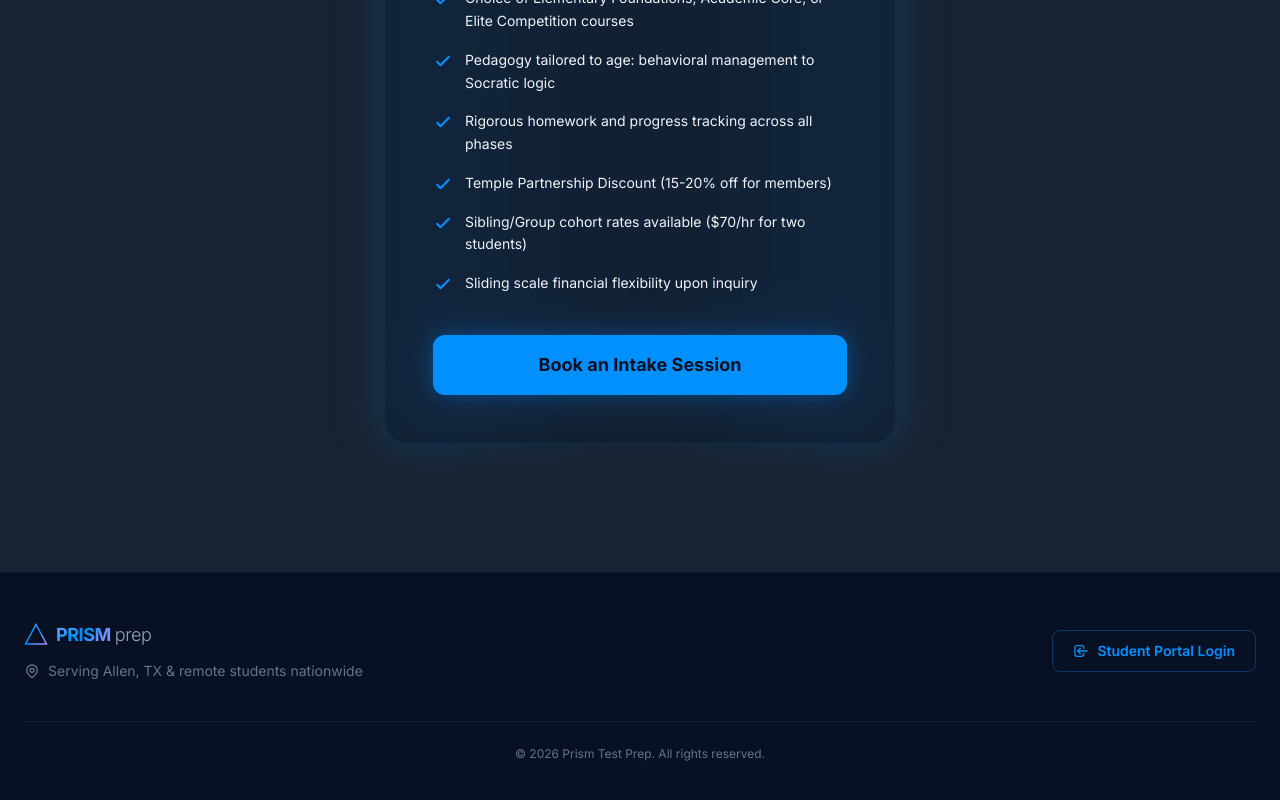
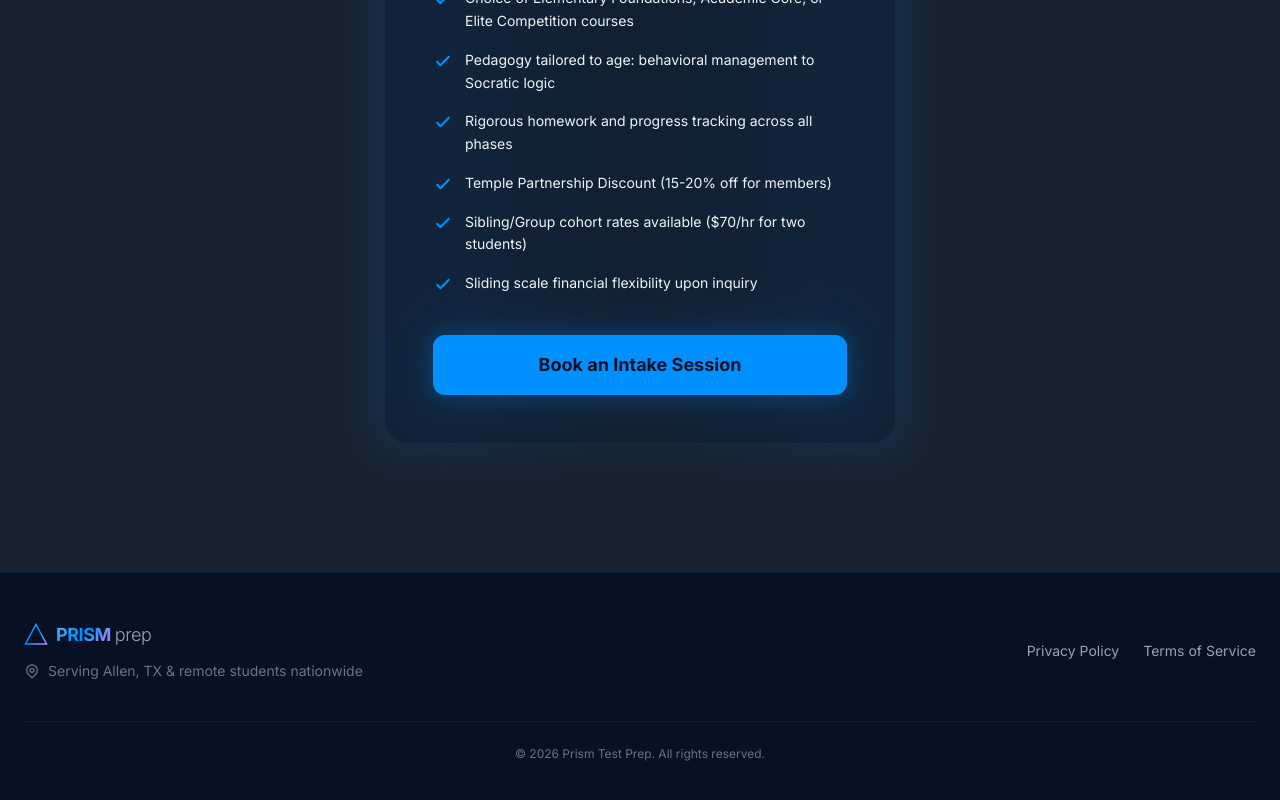
Before and after one commit to The-MathKing/prism-test-prep, a React (Vite) app: page / in a window 1280 px wide. Shown: the part 3921-4721 px from the top of the page. Built offline with nearby package versions, Linux system fonts and the light colour scheme.

Commit message:
feat: add privacy policy and terms of service, remove student portal login

```diff
--- /dev/null
+++ b/public/privacy-policy.html
@@ -0,0 +1,43 @@
+<!doctype html>
+<html lang="en">
+  <head>
+    <meta charset="UTF-8" />
+    <meta name="viewport" content="width=device-width, initial-scale=1.0" />
+    <title>Privacy Policy - Prism Test Prep</title>
+    <style>
+      body {
+        font-family: system-ui, -apple-system, sans-serif;
+        line-height: 1.6;
+        color: #f0f4f8;
+        background-color: #0c1421;
+        max-width: 800px;
+        margin: 0 auto;
+        padding: 2rem;
+      }
+      a { color: #0092fe; }
+      h1, h2 { color: #ffffff; }
+      .back { margin-bottom: 2rem; display: inline-block; }
+    </style>
+  </head>
+  <body>
+    <a href="/" class="back">← Back to Home</a>
+
+    <h1>Privacy Policy</h1>
+    <p>Last updated: August 2026</p>
+
+    <h2>1. Information We Collect</h2>
+    <p>When you fill out our intake form, we collect the following personal information: parent/guardian name, email address, phone number, student name, and grade level. We also collect any additional information you choose to provide regarding your child's academic goals or struggles.</p>
+
+    <h2>2. How We Use Your Information</h2>
+    <p>We use the information we collect to communicate with you regarding our tutoring services, schedule sessions, determine appropriate academic placement for your child, and process payments or discounts.</p>
+
+    <h2>3. Information Sharing</h2>
+    <p>We do not sell, rent, or trade your personal information to third parties. We only share information with our trusted partners (such as the Radha Krishna Temple of Dallas community) strictly for the purpose of validating community discounts, if applicable.</p>
+
+    <h2>4. Data Security</h2>
+    <p>We implement reasonable security measures to protect your personal information from unauthorized access, alteration, or disclosure.</p>
+
+    <h2>5. Contact Us</h2>
+    <p>If you have any questions about this Privacy Policy, please contact us through the intake form or directly via the contact information provided during your intake session.</p>
+  </body>
+</html>
--- /dev/null
+++ b/public/terms-of-service.html
@@ -0,0 +1,43 @@
+<!doctype html>
+<html lang="en">
+  <head>
+    <meta charset="UTF-8" />
+    <meta name="viewport" content="width=device-width, initial-scale=1.0" />
+    <title>Terms of Service - Prism Test Prep</title>
+    <style>
+      body {
+        font-family: system-ui, -apple-system, sans-serif;
+        line-height: 1.6;
+        color: #f0f4f8;
+        background-color: #0c1421;
+        max-width: 800px;
+        margin: 0 auto;
+        padding: 2rem;
+      }
+      a { color: #0092fe; }
+      h1, h2 { color: #ffffff; }
+      .back { margin-bottom: 2rem; display: inline-block; }
+    </style>
+  </head>
+  <body>
+    <a href="/" class="back">← Back to Home</a>
+
+    <h1>Terms of Service</h1>
+    <p>Last updated: August 2026</p>
+
+    <h2>1. Acceptance of Terms</h2>
+    <p>By accessing or using the Prism Test Prep website and our tutoring services, you agree to be bound by these Terms of Service. If you do not agree with any part of these terms, you may not use our services.</p>
+
+    <h2>2. Tutoring Services & Pricing</h2>
+    <p>We provide private 1:1 math tutoring services. Our base rate is $50/hour, subject to modifications for approved discounts (e.g., Temple Community discount, sibling rates, or sliding scale agreements). Payment terms and scheduling will be finalized directly during the intake process.</p>
+
+    <h2>3. Cancellations & Rescheduling</h2>
+    <p>We require reasonable notice for session cancellations or rescheduling. Specific cancellation policies and any applicable late fees will be provided to you upon enrollment.</p>
+
+    <h2>4. Intellectual Property</h2>
+    <p>All materials, curriculum, and resources provided during our tutoring sessions remain the intellectual property of Prism Test Prep and may not be reproduced or distributed without explicit permission.</p>
+
+    <h2>5. Disclaimer of Guarantees</h2>
+    <p>While we strive to provide elite academic preparation and mentorship, we cannot guarantee specific test scores, competition placements, or academic grades. Student success is highly dependent on their own effort, homework completion, and engagement.</p>
+  </body>
+</html>
--- a/src/components/Footer.jsx
+++ b/src/components/Footer.jsx
@@ -33,13 +33,16 @@ export default function Footer() {
           {/* Links */}
           <div className="flex items-center gap-6">
             <a
-              href="#"
-              className="inline-flex items-center gap-2 px-5 py-2.5 rounded-lg border border-electric/30 text-electric text-sm font-semibold hover:bg-electric/10 transition-all duration-300"
+              href="/privacy-policy.html"
+              className="text-sm text-text-muted hover:text-electric transition-colors duration-300"
             >
-              <svg className="w-4 h-4" fill="none" stroke="currentColor" viewBox="0 0 24 24">
-                <path strokeLinecap="round" strokeLinejoin="round" strokeWidth={2} d="M11 16l-4-4m0 0l4-4m-4 4h14m-5 4v1a3 3 0 01-3 3H6a3 3 0 01-3-3V7a3 3 0 013-3h7a3 3 0 013 3v1" />
-              </svg>
-              Student Portal Login
+              Privacy Policy
+            </a>
+            <a
+              href="/terms-of-service.html"
+              className="text-sm text-text-muted hover:text-electric transition-colors duration-300"
+            >
+              Terms of Service
             </a>
           </div>
         </div>
```
